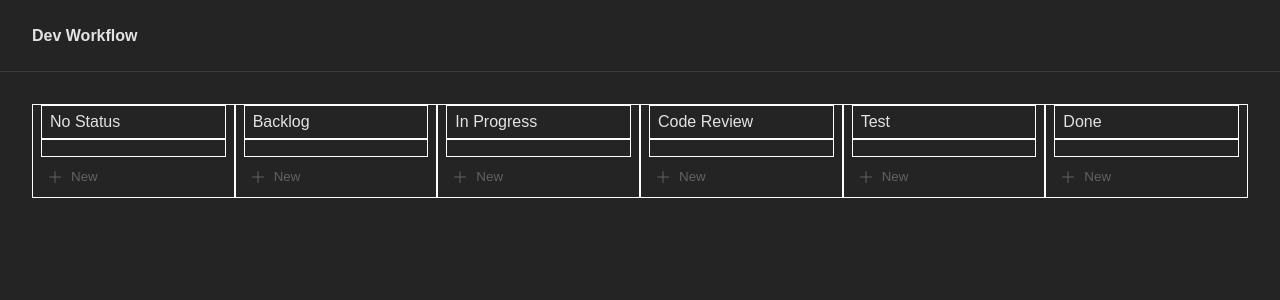
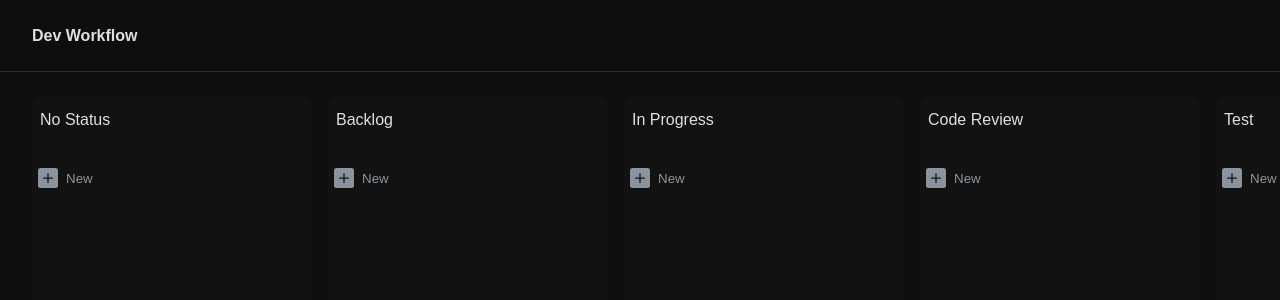
Before and after one commit to danilocdesousa/software-development-workflow, a React (Create React App) app: page / in a window 1280 px wide. Shown: the top 300 px of the page. Built offline with nearby package versions, Linux system fonts and the light colour scheme.

Commit message:
Update the styles

```diff
--- a/src/App.css
+++ b/src/App.css
@@ -39,6 +39,9 @@ footer, header, hgroup, menu, nav, section {
 body {
 	line-height: 1;
 }
+body, html {
+	background-color: #0e0e0e;
+}
 
 ol, ul {
 	list-style: none;
@@ -63,15 +66,37 @@ table {
 
 .App {
 	font-family: sans-serif;
-	background-color: #242424;
-	height: 100%;
-	min-height: 100vh;
 	color: rgba(255, 255, 255, 0.87);
 }
 
 .App .workflow {
 	display: flex;
-	margin: 32px auto;
-	padding: 0 32px;
+	padding: 0 24px;
+	padding-top: 16px;
     overflow-y: hidden;
+	height: calc(100vh - 72px);
 }
+
+/* ---------- Scrollbar ----------*/
+
+/* Works on Firefox */
+* {
+	scrollbar-width: thin;
+	scrollbar-color: #424345 #232326;
+  }
+
+  /* Works on Chrome, Edge, and Safari */
+  *::-webkit-scrollbar {
+	width: 10px;
+	height: 10px;
+  }
+
+  *::-webkit-scrollbar-track {
+	background: #232326;
+  }
+
+  *::-webkit-scrollbar-thumb {
+	background-color: #424345;
+	border-radius: 20px;
+	border: 2px solid #232326;
+  }
--- a/src/components/TaskItem/TaskItem.js
+++ b/src/components/TaskItem/TaskItem.js
@@ -1,5 +1,6 @@
 import React, { useState } from "react";
 import PropTypes from "prop-types";
+import "./task-item.css";
 
 export default function TaskItem({ id, content, taskState, onTaskUpdate, onDeleteTask }) {
 
@@ -37,16 +38,16 @@ export default function TaskItem({ id, content, taskState, onTaskUpdate, onDelet
     /* End */
 
     if (isEditing) {
-        return <input
+        return <input className="editable-content-input"
             type={`text`}
             value={editableTitle}
             onChange={onTitleChange}
             onKeyDown={keyDown} />
     } else {
         return (
-            <div>
+            <div className="item-content">
                 <div onClick={(e) => { return setIsEditing(true) }}>{editableTitle}</div>
-                <select onChange={onTaskStateChange} value={taskState}>
+                <select className="select-status" onChange={onTaskStateChange} value={taskState}>
                     <option value="No Status">No Status</option>
                     <option value="Backlog">Backlog</option>
                     <option value="In Progress">In Progress</option>
--- a/src/components/TaskItem/task-item.css
+++ b/src/components/TaskItem/task-item.css
@@ -0,0 +1,30 @@
+.item-content {
+    margin-top: 8px;
+    padding: 8px;
+    background-color: #232326;
+    border-radius: 4px;
+}
+
+.editable-content-input {
+    width: 100%;
+    background-color: #232326;
+    border: 0;
+    color: #ffc107;
+    border-radius: 4px;
+    padding: 8px;
+    margin-top: 8px;
+    font-size: 1rem;
+}
+
+.select-status {
+    margin-top: 16px;
+    width: 100%;
+    border: 0;
+    background-color: #424345;
+    color: inherit;
+    border-radius: 4px;
+}
+
+.select-status option {
+    color: inherit;
+}
--- a/src/components/TaskList/TaskList.js
+++ b/src/components/TaskList/TaskList.js
@@ -24,10 +24,9 @@ export default function TaskList({ title, onAddTask, tasks, onTaskUpdate, taskSt
             </div>
             <div>
                 <button className="plus-button" onClick={addTask}>
-                    <svg xmlns="http://www.w3.org/2000/svg" width="16" height="16" fill="currentColor" className="bi bi-plus-lg" viewBox="0 0 16 16">
-                        <path fill-rule="evenodd" d="M8 2a.5.5 0 0 1 .5.5v5h5a.5.5 0 0 1 0 1h-5v5a.5.5 0 0 1-1 0v-5h-5a.5.5 0 0 1 0-1h5v-5A.5.5 0 0 1 8 2Z" />
-                    </svg>
-                    New</button>
+                    <svg xmlns="http://www.w3.org/2000/svg" width="20" height="20" fill="currentColor" className="bi bi-plus-square-fill" viewBox="0 0 16 16">
+                        <path d="M2 0a2 2 0 0 0-2 2v12a2 2 0 0 0 2 2h12a2 2 0 0 0 2-2V2a2 2 0 0 0-2-2H2zm6.5 4.5v3h3a.5.5 0 0 1 0 1h-3v3a.5.5 0 0 1-1 0v-3h-3a.5.5 0 0 1 0-1h3v-3a.5.5 0 0 1 1 0z" />
+                    </svg>New</button>
             </div>
         </div>
     );
--- a/src/components/TaskList/tasklist.css
+++ b/src/components/TaskList/tasklist.css
@@ -1,42 +1,38 @@
 .task-list {
     width: calc(100% / 4);
-    min-width: 160px;
-    border: 1px solid #fff;
-    padding: 0 8px;
+    min-width: 280px;
+    background-color: rgba(255, 255, 255, .02);
+    border-radius: 8px;
+    margin: 8px;
 }
 
 .task-list-title {
-    border: 1px solid #fff;
     padding: 8px;
+    margin-top: 8px;
 }
 
 .task-list-content {
-    border: 1px solid #fff;
     padding: 8px;
+    margin-top: 8px;
+    max-height: calc(100% - 93px);
+    overflow-x: hidden;
 }
 
 .plus-button {
     border: 0;
     background: transparent;
-    color: rgba(255, 255, 255, 0.282);
+    color: #8b949e;
     cursor: pointer;
-    display: inline-flex;
-    padding-top: 12px;
-    padding-bottom: 12px;
+    display: flex;
+    align-items: center;
+    padding-top: 8px;
+    padding-bottom: 8px;
 }
 
-.bi-plus-lg {
+.plus-button:hover {
+    color: #808791;
+}
+
+.bi-plus-square-fill {
     margin-right: 8px;
 }
-
-@media (max-width: 768px) {
-    .task-list {
-        width: calc(100% / 2);
-    }
-}
-
-@media (max-width: 480px) {
-    .task-list {
-        width: 100%;
-    }
-}
```
